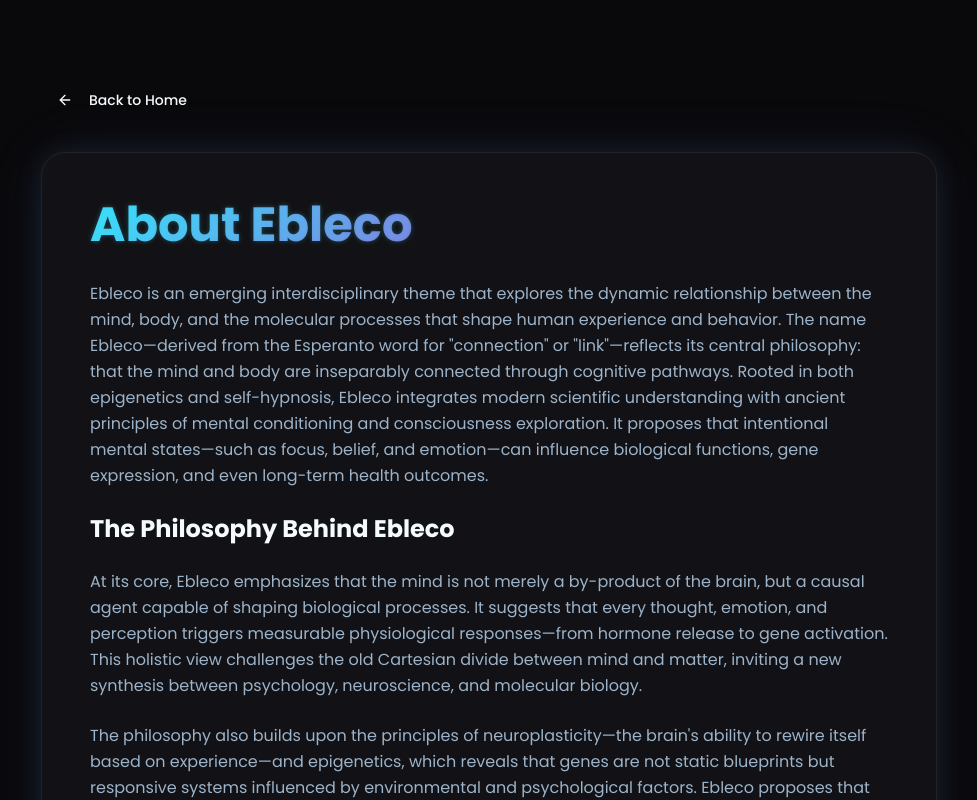
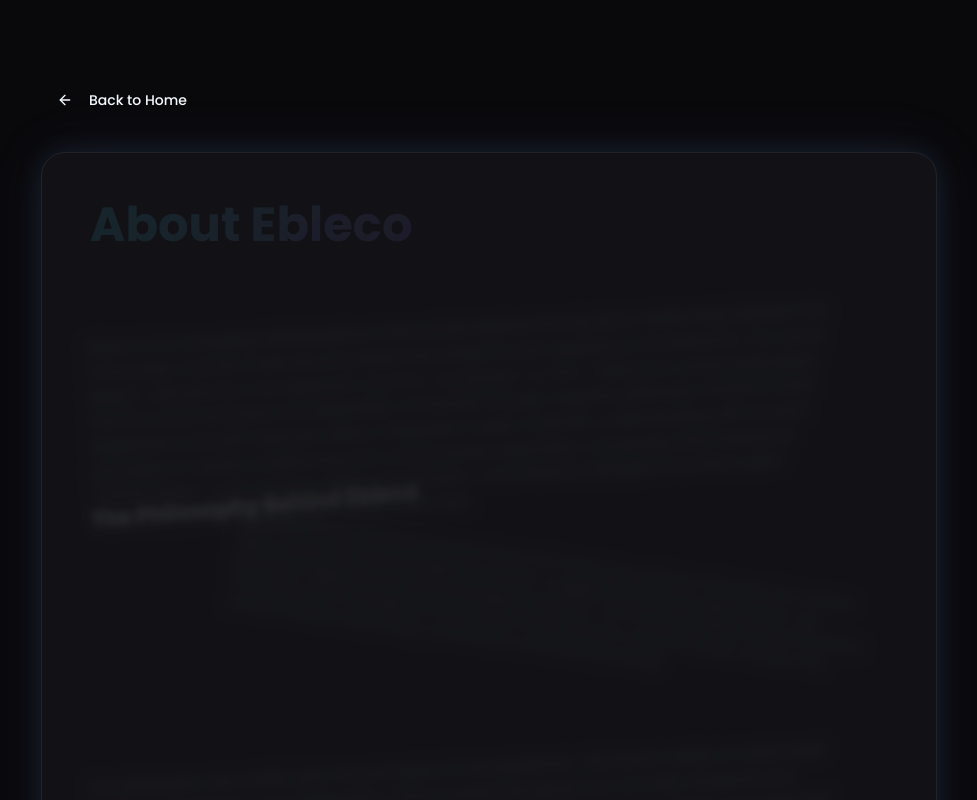
Before and after one commit to littechsolutions-svg/ebleconet-5d4661c9, a React (Vite) app: page /about-ebleco in a window 1280 px wide. Shown: the top 800 px of the page, without its empty margins (151-1128 px from the left). Built offline with nearby package versions, Linux system fonts and the light colour scheme; the HTML template or start-up script is replaced by a standard one.

Commit message:
Add faint text animation

```diff
--- a/src/index.css
+++ b/src/index.css
@@ -177,17 +177,17 @@ All colors MUST be HSL.
   }
 
   .animate-storm-reveal {
-    animation: storm-reveal 1.2s cubic-bezier(0.34, 1.56, 0.64, 1) forwards;
-    opacity: 0;
+    animation: storm-reveal 8.5s cubic-bezier(0.34, 1.56, 0.64, 1) forwards;
+    opacity: 0.1;
   }
 
   @keyframes storm-reveal {
-    0% {
-      opacity: 0;
+    0%, 82% {
+      opacity: 0.1;
       transform: translateY(30px) translateX(-20px) rotate(-3deg) scale(0.95);
       filter: blur(8px);
     }
-    50% {
+    90% {
       opacity: 0.7;
       filter: blur(2px);
     }
@@ -199,17 +199,17 @@ All colors MUST be HSL.
   }
 
   .animate-diagonal-unfold {
-    animation: diagonal-unfold 1s cubic-bezier(0.22, 1, 0.36, 1) forwards;
-    opacity: 0;
+    animation: diagonal-unfold 8.2s cubic-bezier(0.22, 1, 0.36, 1) forwards;
+    opacity: 0.1;
   }
 
   @keyframes diagonal-unfold {
-    0% {
-      opacity: 0;
+    0%, 85% {
+      opacity: 0.1;
       transform: translateX(-40px) translateY(-40px) rotate(-5deg) scale(0.9);
       filter: blur(5px);
     }
-    60% {
+    93% {
       opacity: 0.8;
       transform: translateX(5px) translateY(5px) rotate(1deg) scale(1.02);
     }
@@ -221,17 +221,17 @@ All colors MUST be HSL.
   }
 
   .animate-scatter-in {
-    animation: scatter-in 1.1s cubic-bezier(0.68, -0.55, 0.265, 1.55) forwards;
-    opacity: 0;
+    animation: scatter-in 8.3s cubic-bezier(0.68, -0.55, 0.265, 1.55) forwards;
+    opacity: 0.1;
   }
 
   @keyframes scatter-in {
-    0% {
-      opacity: 0;
+    0%, 84% {
+      opacity: 0.1;
       transform: translateX(60px) translateY(-30px) rotate(8deg) scale(0.8);
       filter: blur(10px);
     }
-    70% {
+    92% {
       opacity: 0.9;
       filter: blur(1px);
     }
@@ -243,23 +243,23 @@ All colors MUST be HSL.
   }
 
   .animate-lightning-text {
-    animation: lightning-text 0.8s ease-out forwards;
-    opacity: 0;
+    animation: lightning-text 8s ease-out forwards;
+    opacity: 0.1;
   }
 
   @keyframes lightning-text {
-    0%, 20% {
-      opacity: 0;
+    0%, 87% {
+      opacity: 0.1;
       text-shadow: 0 0 0 transparent;
     }
-    25% {
+    90% {
       opacity: 1;
       text-shadow: 0 0 20px hsl(var(--primary)), 0 0 40px hsl(var(--primary) / 0.5);
     }
-    30% {
+    93% {
       opacity: 0.4;
     }
-    35% {
+    96% {
       opacity: 1;
       text-shadow: 0 0 15px hsl(var(--primary)), 0 0 30px hsl(var(--primary) / 0.4);
     }
```
